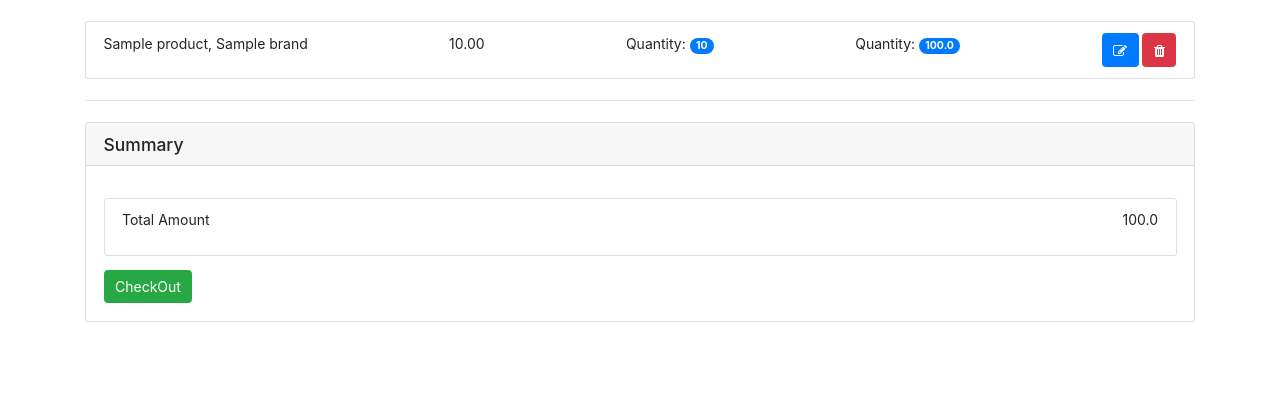
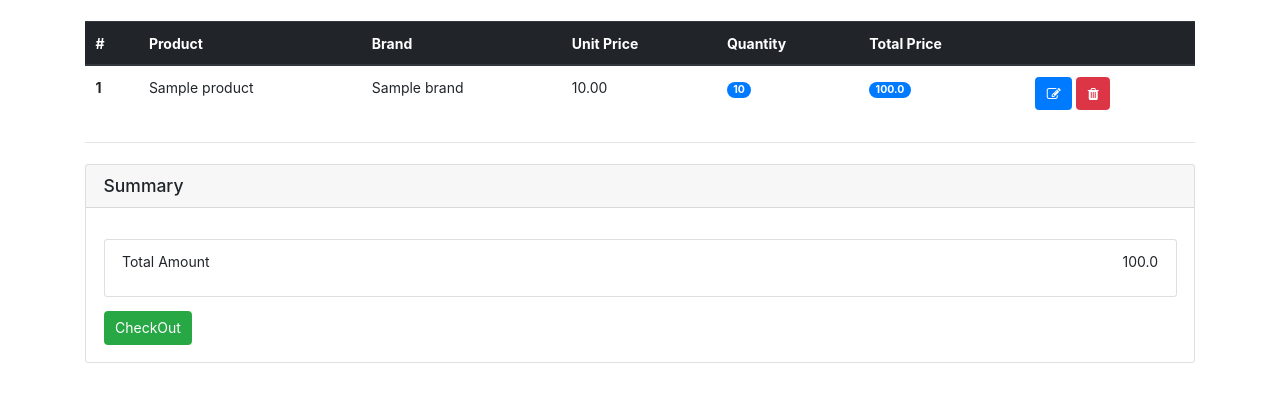
Before and after one commit to arindam31/django-market, a Django app: page /order/cart in a window 1280 px wide. Shown: the part 49-451 px from the top of the page. Run offline with Django 3.2, Linux system fonts and the light colour scheme; a user stored in the database is signed in; tables that the repository leaves empty hold one stand-in row (values such as "Sample post"); some libraries are stand-ins or nearby versions.

Commit message:
Cart item delete works

```diff
--- a/order/urls.py
+++ b/order/urls.py
@@ -7,5 +7,6 @@ app_name = 'order'
 urlpatterns = [
     path('cart', views_cart.get_cart, name='user_cart'),
     path('edit_cart_item/<int:pk>', views_cart.EditCartItem.as_view(), name='edit_cart_item'),
+    path('remove_cart_item/<int:cart_item_id>', views_cart.remove_cart_item, name='remove_cart_item'),
     path('add_to_cart/<int:product_id>', views_cart.add_to_cart, name='add_to_cart'),
 ]
--- a/order/views/views_cart.py
+++ b/order/views/views_cart.py
@@ -45,6 +45,17 @@ def add_to_cart(request, product_id):
         return redirect('order:user_cart')
 
 
+def remove_cart_item(request, cart_item_id):
+    """Add items to Cart.
+
+    :param request: django request
+    :param cart_item_id: Id of Cart Item.
+    """
+    cart_item = CartItem.objects.get(id=cart_item_id)
+    cart_item.delete()
+    return redirect('order:user_cart')
+
+
 class EditCartItem(UpdateView):
     model = CartItem
     template_name = 'order/cart_edit.html'
--- a/templates/order/cart.html
+++ b/templates/order/cart.html
@@ -7,14 +7,30 @@
 {% block content %}
 <div class="container">
     <div class="my-4">
-    <ul class="list-group">
+    <table class="table table-hover">
+    <thead class="thead-dark">
+    <tr>
+      <th scope="col">#</th>
+      <th scope="col">Product</th>
+      <th scope="col">Brand</th>
+      <th scope="col">Unit Price</th>
+      <th scope="col">Quantity</th>
+      <th scope="col">Total Price</th>
+      <th scope="col"></th>
+    </tr>
+  </thead>
+    <tbody>
+
     {% for cart_item in cart %}
-    <li class="list-group-item d-flex justify-content-between align-items-center">
-        <p>{{ cart_item.item.name }}, {{ cart_item.item.brand.name }}</p>
-        <p>{{ cart_item.item.price }}</p>
+        <tr>
+            <th scope="row">{{ forloop.counter }}</th>
+            <td>{{ cart_item.item.name }} </td>
+            <td>{{ cart_item.item.brand.name }}</td>
+            <td>{{ cart_item.item.price }}</td>
 
-        <p>Quantity: <span class="badge badge-primary badge-pill">{{ cart_item.quantity }}</span></p>
-        <p>Quantity: <span class="badge badge-primary badge-pill">{{ cart_item.unit_total }}</span></p>
+            <td><span class="badge badge-primary badge-pill">{{ cart_item.quantity }}</span></td>
+            <td><span class="badge badge-primary badge-pill">{{ cart_item.unit_total }}</span></td>
+            <td>
                 <div>
                     <a href="{% url 'order:edit_cart_item' cart_item.pk %}" class="btn btn-primary"><i class="fa fa-edit" aria-hidden="true"></i></a>
                     <button class="btn btn-danger" data-toggle="modal" data-target="#deleteCartItem"><i class="fa fa-trash" aria-hidden="true"></i></button>
@@ -29,19 +45,21 @@
                                         </button>
                                       </div>
                                       <div class="modal-body">
-                                    ...
+                                        This will remove the item from your cart!
                                       </div>
                                       <div class="modal-footer">
-                                      <button type="button" class="btn btn-danger">Remove</button>
+                                          <a href="{% url 'order:remove_cart_item' cart_item.id %}" class="btn btn-danger">Remove</a>
                                           <button type="button" class="btn btn-primary" data-dismiss="modal">Cancel</button>
                                       </div>
                                     </div>
                                   </div>
                                 </div>
                 </div>
-    </li>
+            </td>
+        </tr>
     {% endfor %}
-    </ul>
+    </tbody>
+    </table>
     </div>
     <hr class="my-4">
     <div class="card">
```
Lines whose indentation alone changed are shown as unchanged.
